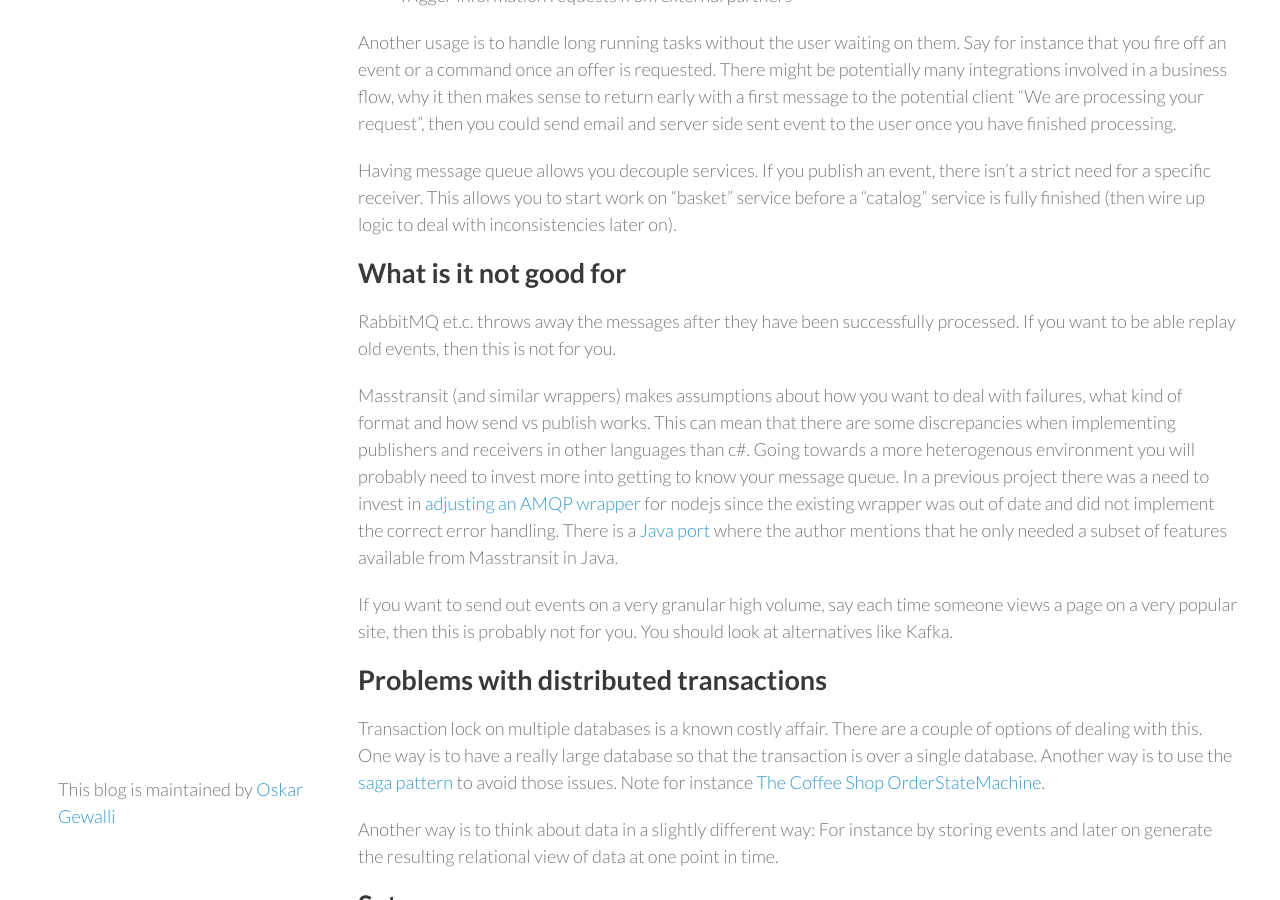
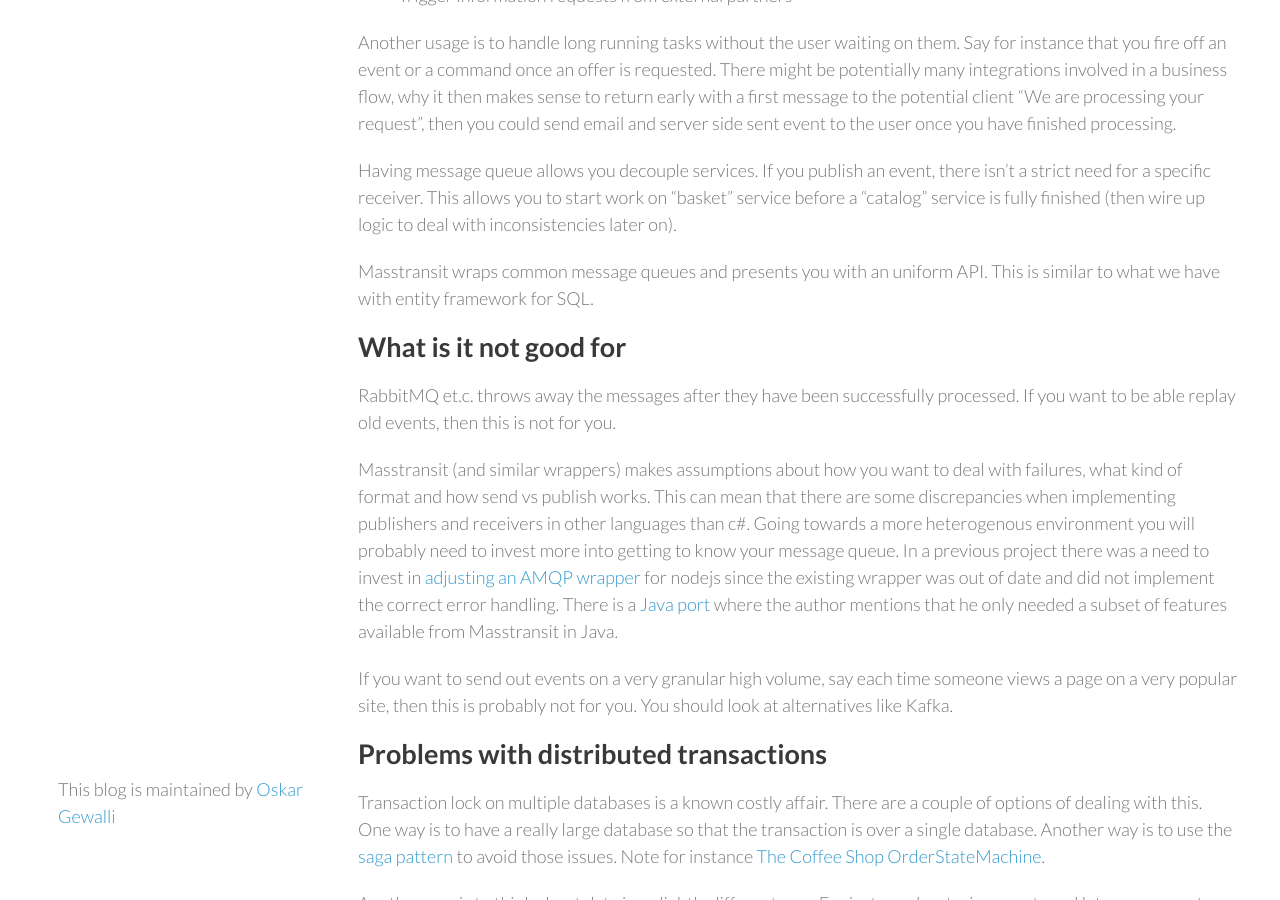
Before and after one commit to wallymathieu/assertfail, a Jekyll site: the page built from _posts/2019-09-02-Masstransit.md, in a window 1280 px wide and 900 px high, scrolled down 424 px. Built offline with Jekyll 4.4.1, drawn with Linux system fonts in a browser that asks for light colours; nearby versions of some CDN libraries.

Commit message:
+wrap message queue

```diff
--- a/_posts/2019-09-02-Masstransit.md
+++ b/_posts/2019-09-02-Masstransit.md
@@ -18,6 +18,8 @@
 Another usage is to handle long running tasks without the user waiting on them. Say for instance that you fire off an event or a command once an offer is requested. There might be potentially many integrations involved in a business flow, why it then makes sense to return early with a first message to the potential client "We are processing your request", then you could send email and server side sent event to the user once you have finished processing.
 
 Having message queue allows you decouple services. If you publish an event, there isn't a strict need for a specific receiver. This allows you to start work on "basket" service before a "catalog" service is fully finished (then wire up logic to deal with inconsistencies later on).
+
+Masstransit wraps common message queues and presents you with an uniform API. This is similar to what we have with entity framework for SQL.
 
 ## What is it not good for
 
```
